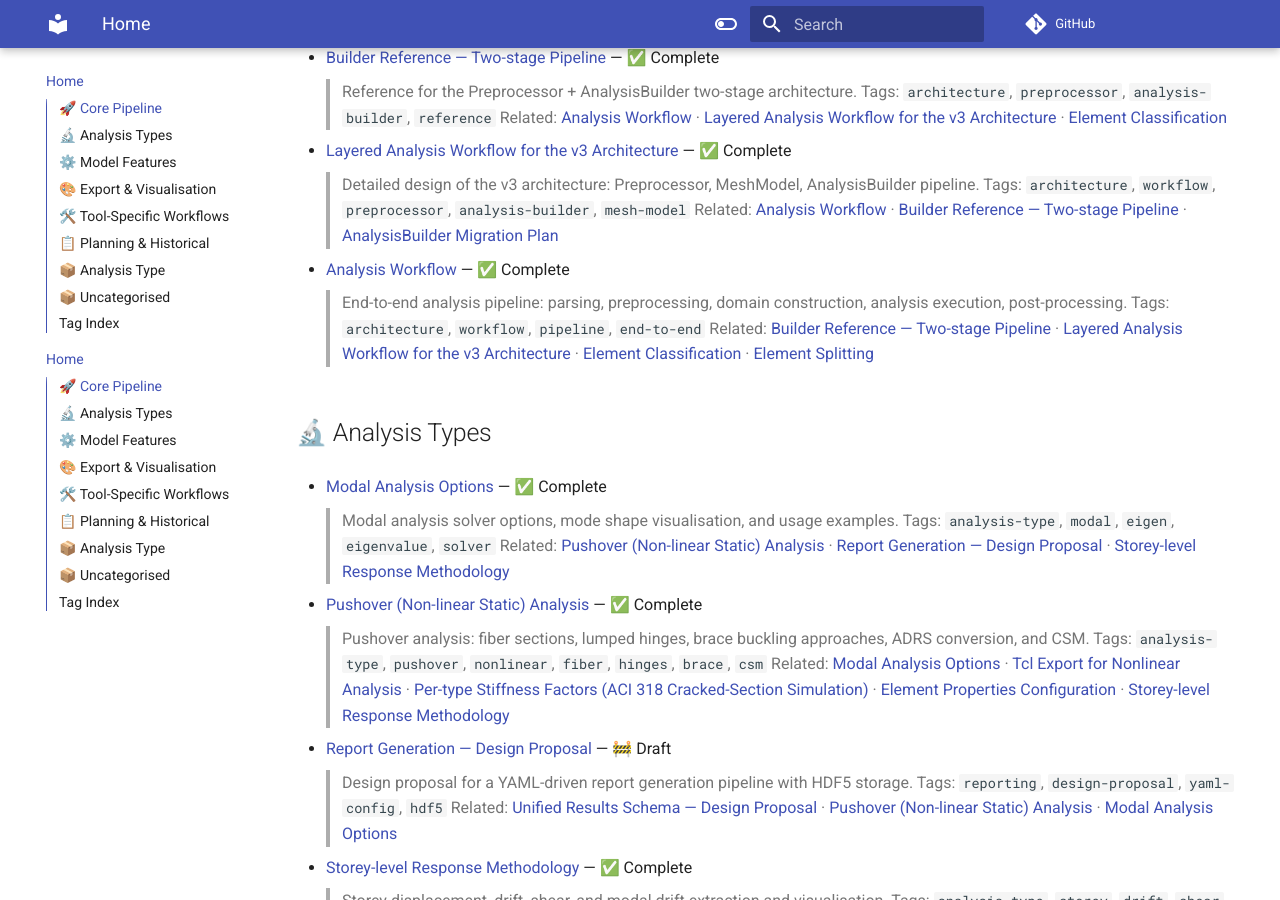
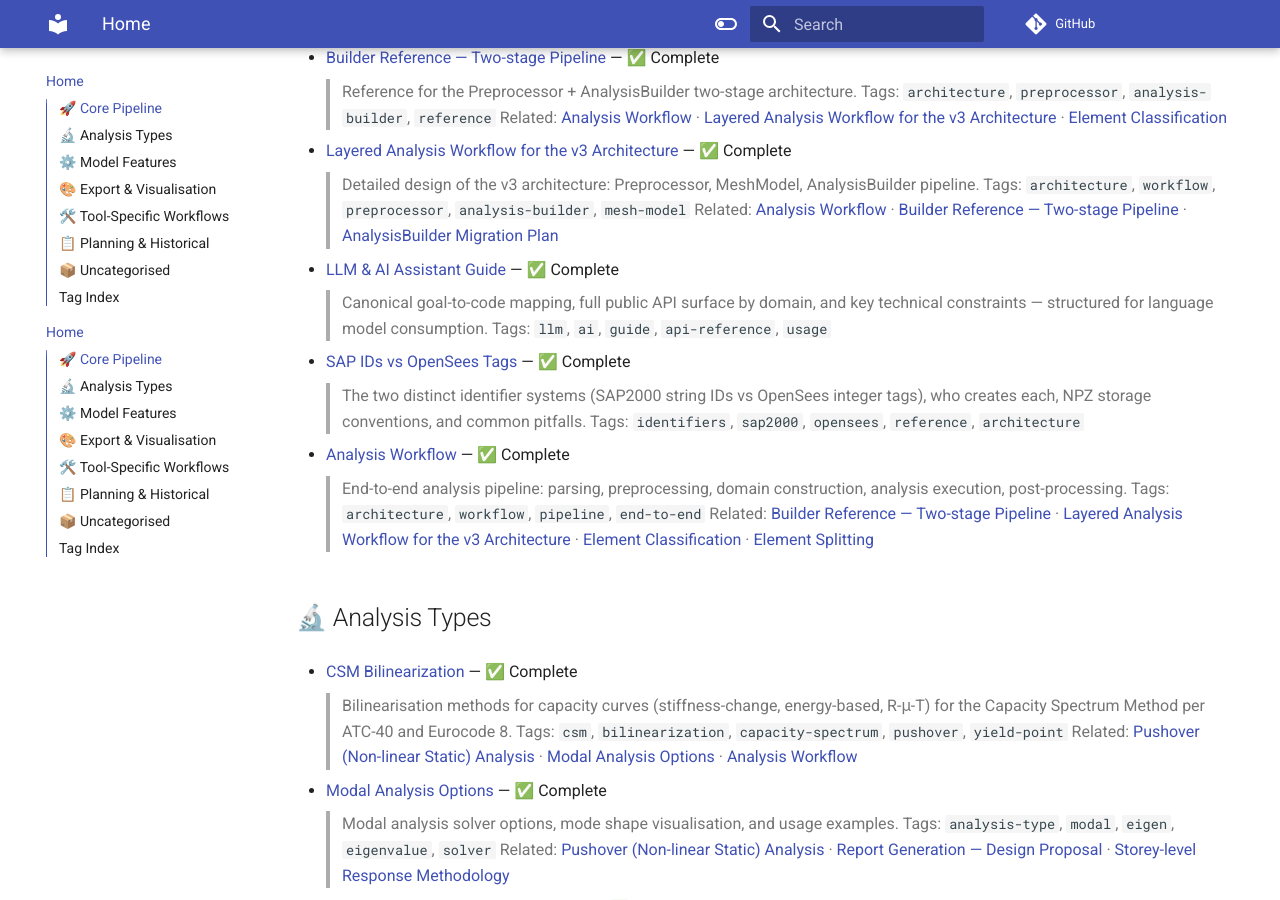
Before and after one commit to boustrephon/fea_toolkit, an MkDocs documentation site: the page built from docs/README.md, in a window 1280 px wide and 900 px high, scrolled down 400 px. Built offline with MkDocs 1.6.1 and Material for MkDocs 9.7.7, drawn with Linux system fonts in a browser that asks for light colours; comment, search, counter and statistics services are not loaded; some of the changed text lies outside the part shown.

Commit message:
docs: reorganized index, add frontmatter, add CSM test model plan
- docs/README: move llm_guide, sap_ids_vs_tags, csm_bilinearization
  and deprecation_plan into their proper categories with status
  markers; regenerate the tag cross-reference index.
- docs/llm_guide, docs/sap_ids_vs_tags: add YAML frontmatter
  (title, description, status, tags, category) consistent with the
  auto-generated doc index.
- docs/csm_test_model_plan: new document planning the CSM test model.

```diff
--- a/docs/README.md
+++ b/docs/README.md
@@ -21,6 +21,14 @@ for automated cross-referencing.
   Tags: `architecture`, `workflow`, `preprocessor`, `analysis-builder`, `mesh-model`
   Related: [Analysis Workflow](workflow.md) · [Builder Reference — Two-stage Pipeline](builder_reference.md) · [AnalysisBuilder Migration Plan](analysis_builder_migration_plan.md)
 
+- [LLM & AI Assistant Guide](llm_guide.md) — ✅ Complete
+  > Canonical goal-to-code mapping, full public API surface by domain, and key technical constraints — structured for language model consumption.
+  Tags: `llm`, `ai`, `guide`, `api-reference`, `usage`
+
+- [SAP IDs vs OpenSees Tags](sap_ids_vs_tags.md) — ✅ Complete
+  > The two distinct identifier systems (SAP2000 string IDs vs OpenSees integer tags), who creates each, NPZ storage conventions, and common pitfalls.
+  Tags: `identifiers`, `sap2000`, `opensees`, `reference`, `architecture`
+
 - [Analysis Workflow](workflow.md) — ✅ Complete
   > End-to-end analysis pipeline: parsing, preprocessing, domain construction, analysis execution, post-processing.
   Tags: `architecture`, `workflow`, `pipeline`, `end-to-end`
@@ -28,6 +36,11 @@ for automated cross-referencing.
 
 
 ## 🔬 Analysis Types
+
+- [CSM Bilinearization](csm_bilinearization.md) — ✅ Complete
+  > Bilinearisation methods for capacity curves (stiffness-change, energy-based, R-μ-T) for the Capacity Spectrum Method per ATC-40 and Eurocode 8.
+  Tags: `csm`, `bilinearization`, `capacity-spectrum`, `pushover`, `yield-point`
+  Related: [Pushover (Non-linear Static) Analysis](pushover_analysis.md) · [Modal Analysis Options](modal_analysis.md) · [Analysis Workflow](workflow.md)
 
 - [Modal Analysis Options](modal_analysis.md) — ✅ Complete
   > Modal analysis solver options, mode shape visualisation, and usage examples.
@@ -131,24 +144,19 @@ for automated cross-referencing.
   Tags: `architecture`, `migration`, `planning`
   Related: [Layered Analysis Workflow for the v3 Architecture](layered_analysis_workflow.md) · [Analysis Workflow](workflow.md) · [Development Notes](dev_notes.md)
 
+- [Deprecation Removal Plan](deprecation_plan.md) — 🚧 Draft
+  > Plan for removing deprecated APIs after the RC nonlinear static analysis release.
+  Tags: `planning`, `deprecation`, `cleanup`
+
 - [Development Notes](dev_notes.md) — 🚧 Draft
   > Miscellaneous development notes, design decisions, and technical context.
   Tags: `architecture`, `development`, `notes`
   Related: [AnalysisBuilder Migration Plan](analysis_builder_migration_plan.md)
 
 
-## 📦 Analysis Type
-
-- [Csm Bilinearization](csm_bilinearization.md)
-  Tags: `csm`, `bilinearization`, `capacity-spectrum`, `pushover`, `yield-point`
-  Related: [Pushover (Non-linear Static) Analysis](pushover_analysis.md) · [Modal Analysis Options](modal_analysis.md) · [Analysis Workflow](workflow.md)
-
-
 ## 📦 Uncategorised
 
-- [Llm Guide](llm_guide.md)
-
-- [Sap Ids Vs Tags](sap_ids_vs_tags.md)
+- [Pushover Results Storage Viz](pushover_results_storage_viz.md)
 
 
 ---
@@ -158,9 +166,11 @@ for automated cross-referencing.
 Tags across all documentation files:
 
 - **`aci-318`** — [stiffness_factors.md](stiffness_factors.md)
+- **`ai`** — [llm_guide.md](llm_guide.md)
 - **`analysis-builder`** — [builder_reference.md](builder_reference.md), [layered_analysis_workflow.md](layered_analysis_workflow.md)
 - **`analysis-type`** — [modal_analysis.md](modal_analysis.md), [pushover_analysis.md](pushover_analysis.md), [storey_response.md](storey_response.md)
-- **`architecture`** — [analysis_builder_migration_plan.md](analysis_builder_migration_plan.md), [builder_reference.md](builder_reference.md), [dev_notes.md](dev_notes.md), [layered_analysis_workflow.md](layered_analysis_workflow.md), [workflow.md](workflow.md)
+- **`api-reference`** — [llm_guide.md](llm_guide.md)
+- **`architecture`** — [analysis_builder_migration_plan.md](analysis_builder_migration_plan.md), [builder_reference.md](builder_reference.md), [dev_notes.md](dev_notes.md), [layered_analysis_workflow.md](layered_analysis_workflow.md), [sap_ids_vs_tags.md](sap_ids_vs_tags.md), [workflow.md](workflow.md)
 - **`area-elements`** — [shell_support.md](shell_support.md)
 - **`beams`** — [element_classification.md](element_classification.md)
 - **`bilinearization`** — [csm_bilinearization.md](csm_bilinearization.md)
@@ -188,12 +200,15 @@ Tags across all documentation files:
 - **`fiber`** — [element_properties_config.md](element_properties_config.md), [pushover_analysis.md](pushover_analysis.md)
 - **`geometry`** — [rhino_export.md](rhino_export.md)
 - **`gravity`** — [xara_gravity_and_solver.md](xara_gravity_and_solver.md)
+- **`guide`** — [llm_guide.md](llm_guide.md)
 - **`hdf5`** — [report_generation.md](report_generation.md)
 - **`hinges`** — [element_properties_config.md](element_properties_config.md), [pushover_analysis.md](pushover_analysis.md)
 - **`html-export`** — [viewer.md](viewer.md)
+- **`identifiers`** — [sap_ids_vs_tags.md](sap_ids_vs_tags.md)
 - **`interactive`** — [viewer.md](viewer.md)
 - **`io`** — [results_schema.md](results_schema.md)
 - **`lessons-learned`** — [xara_gravity_and_solver.md](xara_gravity_and_solver.md)
+- **`llm`** — [llm_guide.md](llm_guide.md)
 - **`load-redistribution`** — [element_splitting.md](element_splitting.md)
 - **`mesh-model`** — [layered_analysis_workflow.md](layered_analysis_workflow.md)
 - **`meshing`** — [constraint_detection.md](constraint_detection.md), [element_splitting.md](element_splitting.md), [shell_support.md](shell_support.md)
@@ -203,19 +218,20 @@ Tags across all documentation files:
 - **`nonlinear`** — [element_properties_config.md](element_properties_config.md), [pushover_analysis.md](pushover_analysis.md), [xara_pushover_workflow.md](xara_pushover_workflow.md)
 - **`notes`** — [dev_notes.md](dev_notes.md)
 - **`npz`** — [results_schema.md](results_schema.md)
-- **`opensees`** — [tcl_export.md](tcl_export.md)
+- **`opensees`** — [sap_ids_vs_tags.md](sap_ids_vs_tags.md), [tcl_export.md](tcl_export.md)
 - **`openseesrt`** — [xara_tcl_runtime_guide.md](xara_tcl_runtime_guide.md)
 - **`pipeline`** — [workflow.md](workflow.md)
-- **`planning`** — [analysis_builder_migration_plan.md](analysis_builder_migration_plan.md)
+- **`planning`** — [analysis_builder_migration_plan.md](analysis_builder_migration_plan.md), [deprecation_plan.md](deprecation_plan.md)
 - **`post-processing`** — [storey_response.md](storey_response.md)
 - **`preprocessor`** — [builder_reference.md](builder_reference.md), [layered_analysis_workflow.md](layered_analysis_workflow.md)
 - **`pushover`** — [csm_bilinearization.md](csm_bilinearization.md), [pushover_analysis.md](pushover_analysis.md), [xara_pushover_workflow.md](xara_pushover_workflow.md)
 - **`pyvista`** — [viewer.md](viewer.md)
-- **`reference`** — [builder_reference.md](builder_reference.md)
+- **`reference`** — [builder_reference.md](builder_reference.md), [sap_ids_vs_tags.md](sap_ids_vs_tags.md)
 - **`reporting`** — [report_generation.md](report_generation.md)
 - **`results`** — [results_schema.md](results_schema.md)
 - **`rhino`** — [rhino_export.md](rhino_export.md)
 - **`runtime`** — [xara_tcl_runtime_guide.md](xara_tcl_runtime_guide.md)
+- **`sap2000`** — [sap_ids_vs_tags.md](sap_ids_vs_tags.md)
 - **`schema`** — [results_schema.md](results_schema.md)
 - **`scripting`** — [tcl_export.md](tcl_export.md)
 - **`shear`** — [storey_response.md](storey_response.md)
@@ -226,6 +242,7 @@ Tags across all documentation files:
 - **`stiffness`** — [stiffness_factors.md](stiffness_factors.md)
 - **`storey`** — [storey_response.md](storey_response.md)
 - **`tcl`** — [tcl_export.md](tcl_export.md), [xara_gravity_and_solver.md](xara_gravity_and_solver.md), [xara_pushover_workflow.md](xara_pushover_workflow.md), [xara_tcl_runtime_guide.md](xara_tcl_runtime_guide.md)
+- **`usage`** — [llm_guide.md](llm_guide.md)
 - **`viewer`** — [viewer.md](viewer.md)
 - **`visualisation`** — [rhino_export.md](rhino_export.md), [viewer.md](viewer.md)
 - **`walls`** — [element_classification.md](element_classification.md)
```
Also changed, not shown: other parts of docs/README.md (+2 -0 lines), docs/csm_test_model_plan.md (added, +74 -0 lines), docs/llm_guide.md (+7 -0 lines), docs/sap_ids_vs_tags.md (+7 -0 lines).
